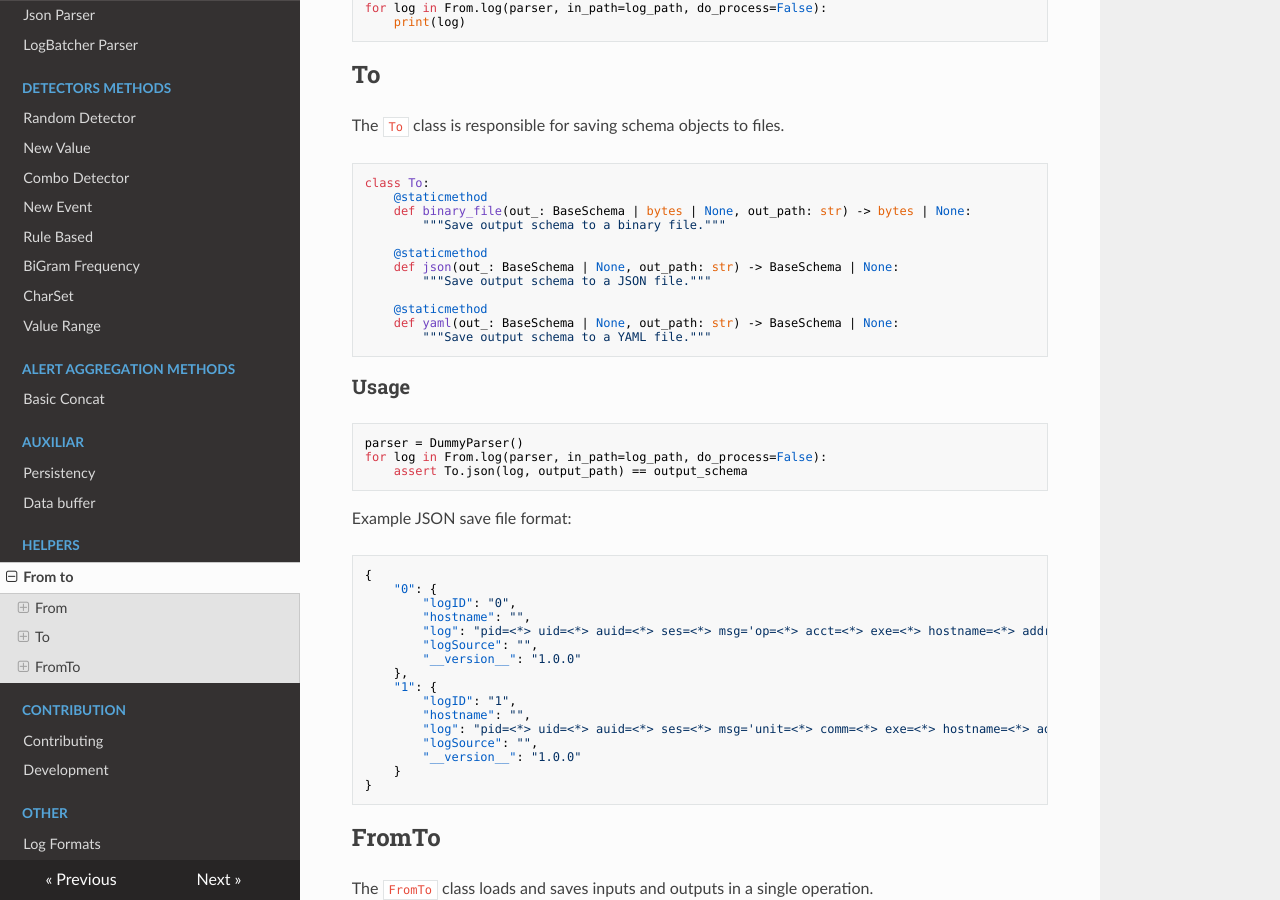
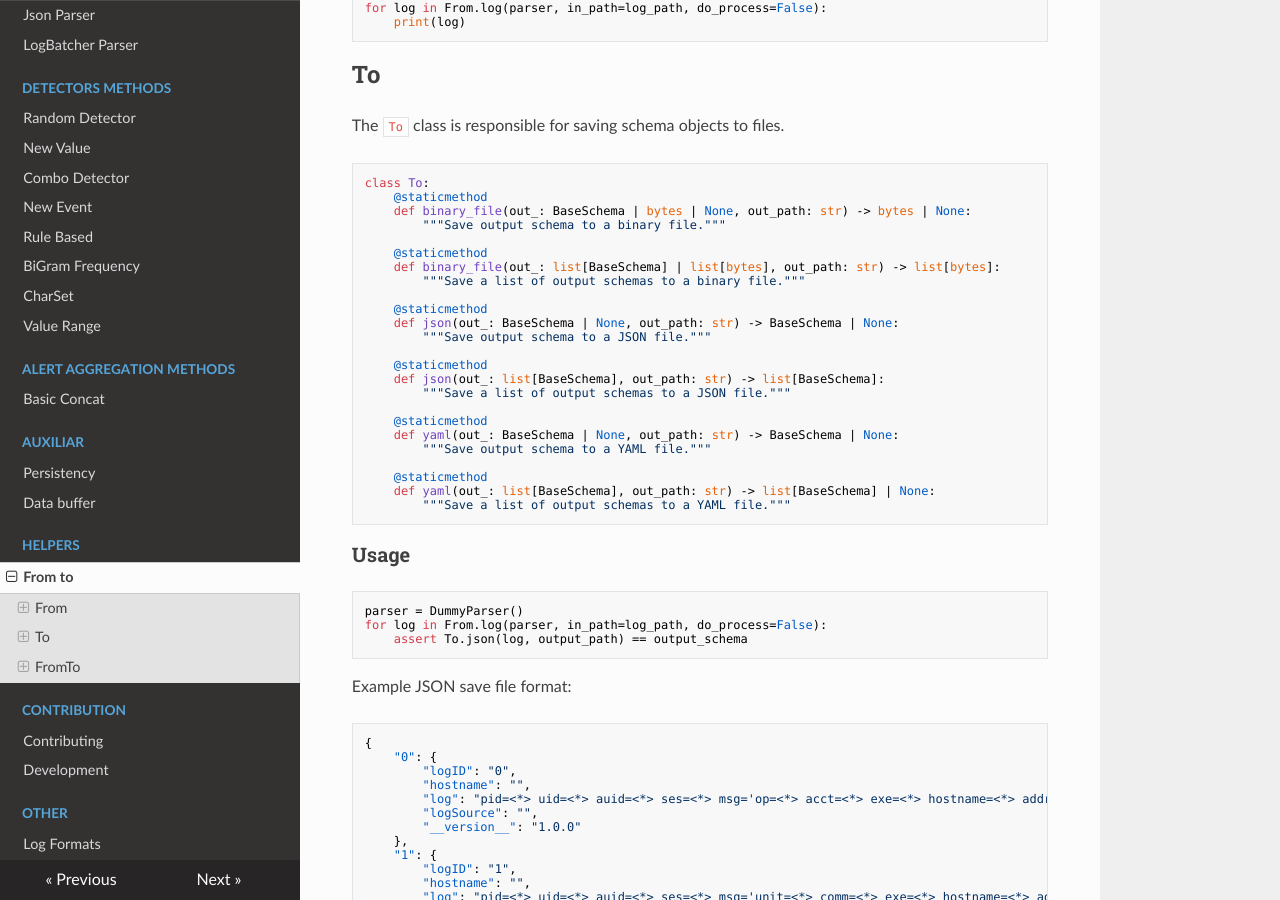
Before and after one commit to ait-detectmate/DetectMateLibrary, an MkDocs documentation site: the page built from docs/helper/from_to.md, in a window 1280 px wide and 900 px high, scrolled down 1083 px. Built offline with MkDocs 1.6.1, drawn with Linux system fonts in a browser that asks for light colours; nearby versions of some CDN libraries.

Commit message:
update docs

````diff
--- a/docs/helper/from_to.md
+++ b/docs/helper/from_to.md
@@ -71,12 +71,24 @@ class To:
         """Save output schema to a binary file."""
 
     @staticmethod
+    def binary_file(out_: list[BaseSchema] | list[bytes], out_path: str) -> list[bytes]:
+        """Save a list of output schemas to a binary file."""
+
+    @staticmethod
     def json(out_: BaseSchema | None, out_path: str) -> BaseSchema | None:
         """Save output schema to a JSON file."""
 
     @staticmethod
+    def json(out_: list[BaseSchema], out_path: str) -> list[BaseSchema]:
+        """Save a list of output schemas to a JSON file."""
+
+    @staticmethod
     def yaml(out_: BaseSchema | None, out_path: str) -> BaseSchema | None:
         """Save output schema to a YAML file."""
+
+    @staticmethod
+    def yaml(out_: list[BaseSchema], out_path: str) -> list[BaseSchema] | None:
+        """Save a list of output schemas to a YAML file."""
 ```
 
 ### Usage
````
